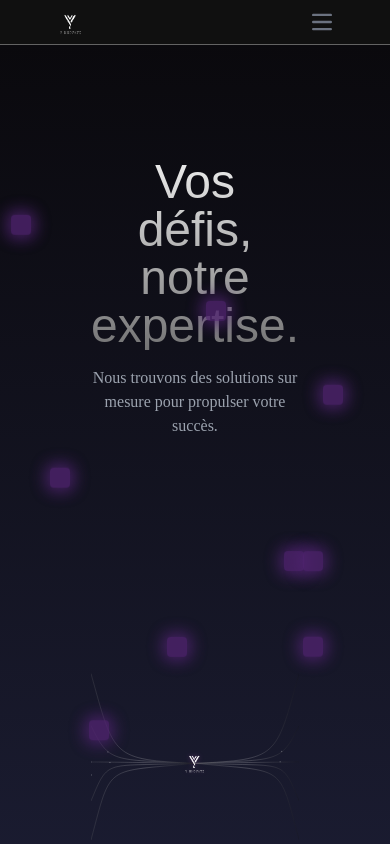
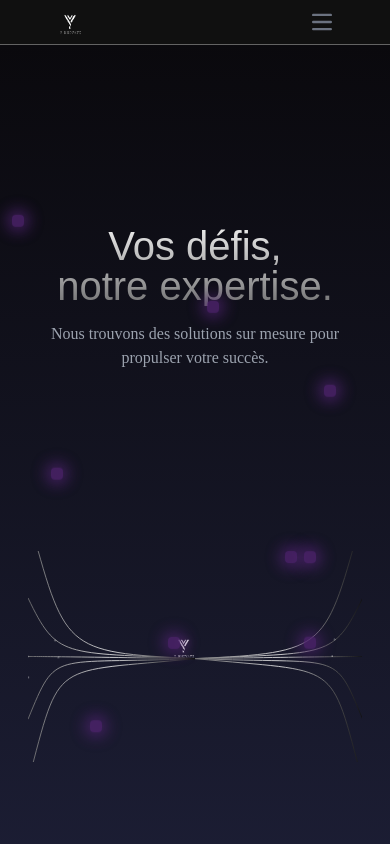
Before and after one commit to Dierdi001/y-nnovate_public, a Nuxt app: page / in a window 390 px wide. Shown: the top 844 px of the page. Built offline with nearby package versions, Linux system fonts and the light colour scheme.

Commit message:
responsivity-of-components: first-part

```diff
--- a/assets/css/main.css
+++ b/assets/css/main.css
@@ -11,7 +11,7 @@ html, body {
   margin: 0;
   overflow-x: hidden;
   font-family: "Manrope", 'Sans-serif';
-  background-color: red;
+  background-color: white;
 }
 
 .container {
--- a/components/DataFlowLogo.vue
+++ b/components/DataFlowLogo.vue
@@ -31,35 +31,35 @@
         id="path1"
         d="M0,-90 C70,55 80,40 400,55"
         stroke="url(#gradientLine)"
-        stroke-width="0.8"
+        stroke-width="2"
         fill="none"
       />
       <path
         id="path2"
         d="M0,50 C25,50 55,50 400,55"
         stroke="url(#gradientLine)"
-        stroke-width="0.8"
+        stroke-width="2"
         fill="none"
       />
       <path
         id="path3"
         d="M0,200 C70,30 50,70 400,55"
         stroke="url(#gradientLine)"
-        stroke-width="0.8"
+        stroke-width="2"
         fill="none"
       />
       <path
         id="path4"
         d="M0,350 C80,50 50,90 400,55"
         stroke="url(#gradientLine)"
-        stroke-width="0.8"
+        stroke-width="2"
         fill="none"
       />
       <path
         id="path5"
         d="M0,-290 C90,35 80,40 400,55"
         stroke="url(#gradientLine)"
-        stroke-width="0.8"
+        stroke-width="2"
         fill="none"
       />
 
@@ -68,35 +68,35 @@
         id="path6"
         d="M800,-90 C730,55 720,40 400,55"
         stroke="url(#gradientLine)"
-        stroke-width="0.8"
+        stroke-width="2"
         fill="none"
       />
       <path
         id="path7"
         d="M800,50 C775,50 745,50 400,55"
         stroke="url(#gradientLine)"
-        stroke-width="0.8"
+        stroke-width="2"
         fill="none"
       />
       <path
         id="path8"
         d="M800,200 C730,30 750,70 400,55"
         stroke="url(#gradientLine)"
-        stroke-width="0.8"
+        stroke-width="2"
         fill="none"
       />
       <path
         id="path9"
         d="M800,350 C720,50 750,90 400,55"
         stroke="url(#gradientLine)"
-        stroke-width="0.8"
+        stroke-width="2"
         fill="none"
       />
       <path
         id="path10"
         d="M800,-290 C710,35 720,40 400,55"
         stroke="url(#gradientLine)"
-        stroke-width="0.8"
+        stroke-width="2"
         fill="none"
       />
 
@@ -216,6 +216,7 @@ circle {
   filter: drop-shadow(0 0 10px #ff66fa4b);
 }
 
+/* Animation du logo (conserve) */
 @keyframes gradientPulse {
   0% {
     opacity: 0.6;
@@ -234,4 +235,27 @@ circle {
 .logo-bg {
   animation: gradientPulse 6s ease-in-out infinite;
 }
+
+/* RESPONSIVE DESIGN */
+@media (max-width: 768px) {
+  .data-flow-logo {
+    height: 35vh; /* Réduit un peu sur tablette */
+  }
+
+  .logo-image {
+    width: 120px;
+    height: 120px;
+  }
+}
+
+@media (max-width: 640px) {
+  .data-flow-logo {
+    height: 25vh; /* Sur mobile : réduit encore */
+  }
+
+  .logo-image {
+    width: 100px;
+    height: 100px;
+  }
+}
 </style>
--- a/components/Hero.vue
+++ b/components/Hero.vue
@@ -16,7 +16,7 @@
       </div>
 
       <!-- Composant DataFlowLogo (Visible au scroll) -->
-      <div ref="dataFlowContainer" class="opacity-1 mb-5">
+      <div ref="dataFlowContainer" class="opacity-1 mb-3">
         <DataFlowLogo />
       </div>
 
@@ -98,6 +98,15 @@ onMounted(async () => {
   @apply flex flex-col items-center justify-center;
   width: 100vw;
   transition: background 1s ease-in-out;
+  padding-left: 5vw;
+  padding-right: 5vw;
+}
+
+.containerHero {
+  width: 100%;
+  max-width: 1280px;
+  margin: 0 auto;
+  height: 100vh;
 }
 
 .glowing-square {
@@ -125,4 +134,46 @@ onMounted(async () => {
   -webkit-background-clip: text;
   color: transparent;
 }
+
+/* RESPONSIVE PART */
+@media (max-width: 768px) {
+  .hero {
+    padding-left: 4vw;
+    padding-right: 4vw;
+  }
+
+  .containerHero {
+    padding-left: 1rem;
+    padding-right: 1rem;
+  }
+
+  .glowing-square {
+    width: 15px;
+    height: 15px;
+  }
+}
+
+@media (max-width: 480px) {
+  .hero {
+    padding-left: 3vw;
+    padding-right: 3vw;
+  }
+
+  .containerHero {
+    padding: 0 1rem;
+  }
+
+  h1 {
+    font-size: 2.5rem; /* Plus petit sur très petits écrans */
+  }
+
+  p {
+    font-size: 1rem;
+  }
+
+  .glowing-square {
+    width: 12px;
+    height: 12px;
+  }
+}
 </style>
--- a/components/OurServices.vue
+++ b/components/OurServices.vue
@@ -1,5 +1,5 @@
 <template>
-  <section class="ourServices-section h-full mt-24">
+  <section class="ourServices-section h-full mt-12">
     <h3 class="section-title text-5xl md:text-6xl lg:text-7xl">Nos Services</h3>
     <div class="grid-row row-1 mt-8">
       <ServiceMarketing
--- a/components/PartnerGrid.vue
+++ b/components/PartnerGrid.vue
@@ -22,29 +22,61 @@
 </template>
 
 <script setup>
-import { computed } from 'vue'
+import { computed, ref, onMounted, onBeforeUnmount } from 'vue'
 import PartnerCard from '@/components/PartnerCard.vue'
 import esgisLogo from '@/assets/images/partner/esgis-logo.png';
 import ynnovateLogo from '@/assets/images/logo-ynnovate-removebg.png';
 
 const partners = [
   { name: 'ESGIS', logo: esgisLogo, url: 'https://esgis.org' },
-]
+];
+const formattedPartners = computed(() => fillEmptyPartnerSlots([...partners]))
+const fillEmptyPartnerSlots = (arr, totalSlots = 6) => {
+  return arr.concat(Array(Math.max(0, totalSlots - arr.length)).fill({ name: '', logo: '', url: '' }))
+}
 
 const platinumSponsors = [
   { name: 'Y-nnovate', logo: ynnovateLogo, url: 'https://teste.proceduralworldlab.com/' },
-]
+  { name: 'Y-nnovate', logo: ynnovateLogo, url: 'https://teste.proceduralworldlab.com/' },
+  { name: 'Y-nnovate', logo: ynnovateLogo, url: 'https://teste.proceduralworldlab.com/' },
+];
 
-// Fonction pour s'assurer qu'il y a toujours 4 cartes visibles
-const fillEmptyPartnerSlots = (arr, totalSlots = 4) => {
-  return arr.concat(Array(Math.max(0, totalSlots - arr.length)).fill({ name: '', logo: '', url: '' }))
-}
-const fillEmptyClientsSlots = (arr, totalSlots = 24) => {
-  return arr.concat(Array(Math.max(0, totalSlots - arr.length)).fill({ name: '', logo: '', url: '' }))
-}
+const sponsorsPerRow = 6;
 
-const formattedPartners = computed(() => fillEmptyPartnerSlots([...partners]))
-const formattedPlatinumSponsors = computed(() => fillEmptyClientsSlots([...platinumSponsors]))
+const formattedPlatinumSponsors = computed(() => {
+  const sponsors = [...platinumSponsors];
+  const remainder = sponsors.length % sponsorsPerRow;
+
+  if (remainder !== 0) {
+    const slotsToFill = sponsorsPerRow - remainder;
+    for (let i = 0; i < slotsToFill; i++) {
+      sponsors.push({ name: '', logo: '', url: '' });
+    }
+  }
+
+  return sponsors;
+});
+
+const isMobile = ref(false);
+
+const handleResize = () => {
+  if (typeof window !== 'undefined') {
+    isMobile.value = window.innerWidth <= 768;
+  }
+};
+
+onMounted(() => {
+  handleResize(); // Appelle une première fois au montage
+  if (typeof window !== 'undefined') {
+    window.addEventListener('resize', handleResize);
+  }
+});
+
+onBeforeUnmount(() => {
+  if (typeof window !== 'undefined') {
+    window.removeEventListener('resize', handleResize);
+  }
+});
 </script>
 
 <style scoped>
@@ -59,7 +91,7 @@ const formattedPlatinumSponsors = computed(() => fillEmptyClientsSlots([...plati
 .section-title {
   font-size: 2.5rem;
   margin-bottom: 20px;
-  width: 80%;
+  width: 70%;
   border: 1px solid rgb(56, 56, 56);
   padding: 8px;
   border-radius: 10px;
@@ -112,12 +144,13 @@ const formattedPlatinumSponsors = computed(() => fillEmptyClientsSlots([...plati
   .grid {
     flex-wrap: wrap;
     width: 95%;
-    gap: 6px;
+    gap: 10px;
   }
 
   .partner-card {
     width: 120px;
     height: 120px;
+    margin: 10px
   }
 }
 
@@ -129,7 +162,7 @@ const formattedPlatinumSponsors = computed(() => fillEmptyClientsSlots([...plati
   }
 
   .grid {
-    gap: 4px;
+    gap: 10px;
   }
 
   .partner-card {
```
